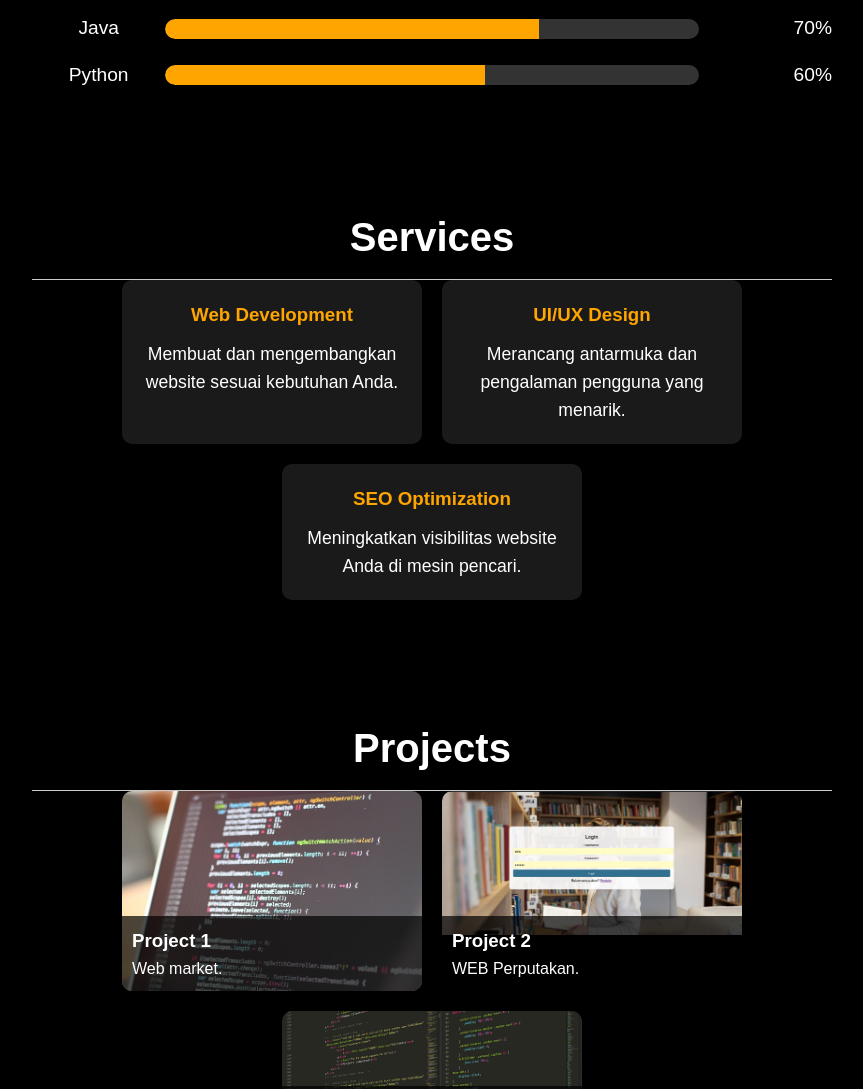
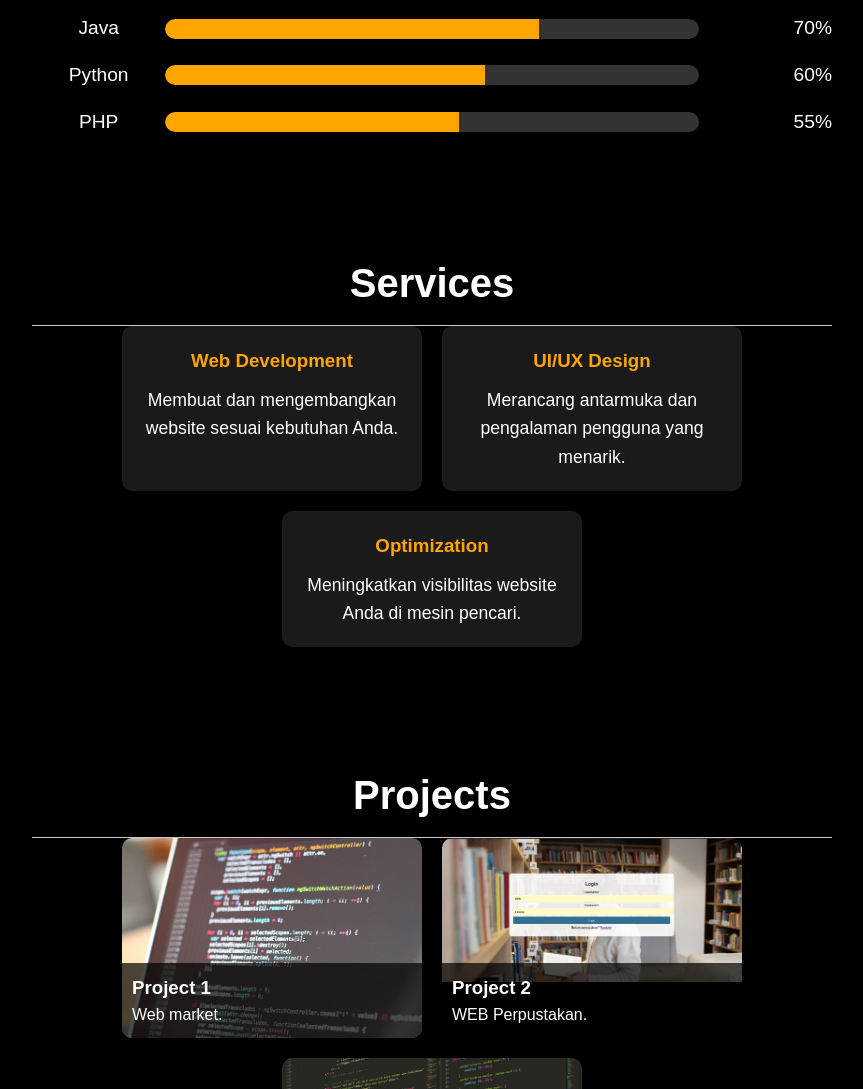
Before and after one commit to Dicky0005/portofolio, a plain HTML site: page index.html in a window 1280 px wide. Shown: the part 1711-2800 px from the top of the page, without its empty margins (208-1071 px from the left). Drawn offline with Linux system fonts and the light colour scheme.

Commit message:
Update index.html

```diff
--- a/index.html
+++ b/index.html
@@ -281,7 +281,7 @@
         <p>Yang membuat Website ini</p>
         <div class="buttons">
             <a href="#contact" class="hire-me">Kontak</a>
-            <a href="#projects" class="my-works">Pekerjaan</a>
+            <a href="#projects" class="my-works">Projek</a>
         </div>
     </section>
 
@@ -338,6 +338,13 @@
             </div>
             <div class="skill-percentage">60%</div>
         </div>
+        <div class="skill-bar">
+            <div class="skill-name">PHP</div>
+            <div class="skill-bar-wrapper">
+                <div class="skill-bar-fill" style="width: 55%;"></div>
+            </div>
+            <div class="skill-percentage">55%</div>
+        </div>
     </section>
 
     <section id="services" class="services">
@@ -352,7 +359,7 @@
                 <p>Merancang antarmuka dan pengalaman pengguna yang menarik.</p>
             </div>
             <div class="service-item">
-                <h3>SEO Optimization</h3>
+                <h3>Optimization</h3>
                 <p>Meningkatkan visibilitas website Anda di mesin pencari.</p>
             </div>
         </div>
@@ -372,7 +379,7 @@
                 <img src="p1.jpg" alt="Project 2">
                 <div class="project-info">
                     <h3>Project 2</h3>
-                    <p>WEB Perputakan.</p>
+                    <p>WEB Perpustakan.</p>
                 </div>
             </div>
             <div class="project-item">
@@ -402,7 +409,7 @@
     </section>
 
     <footer>
-        <p>&copy; 2023 Dicky Candra. All rights reserved.</p>
+        <p>&copy; 2024 Dicky Candra.</p>
     </footer>
 </body>
 </html>
```
